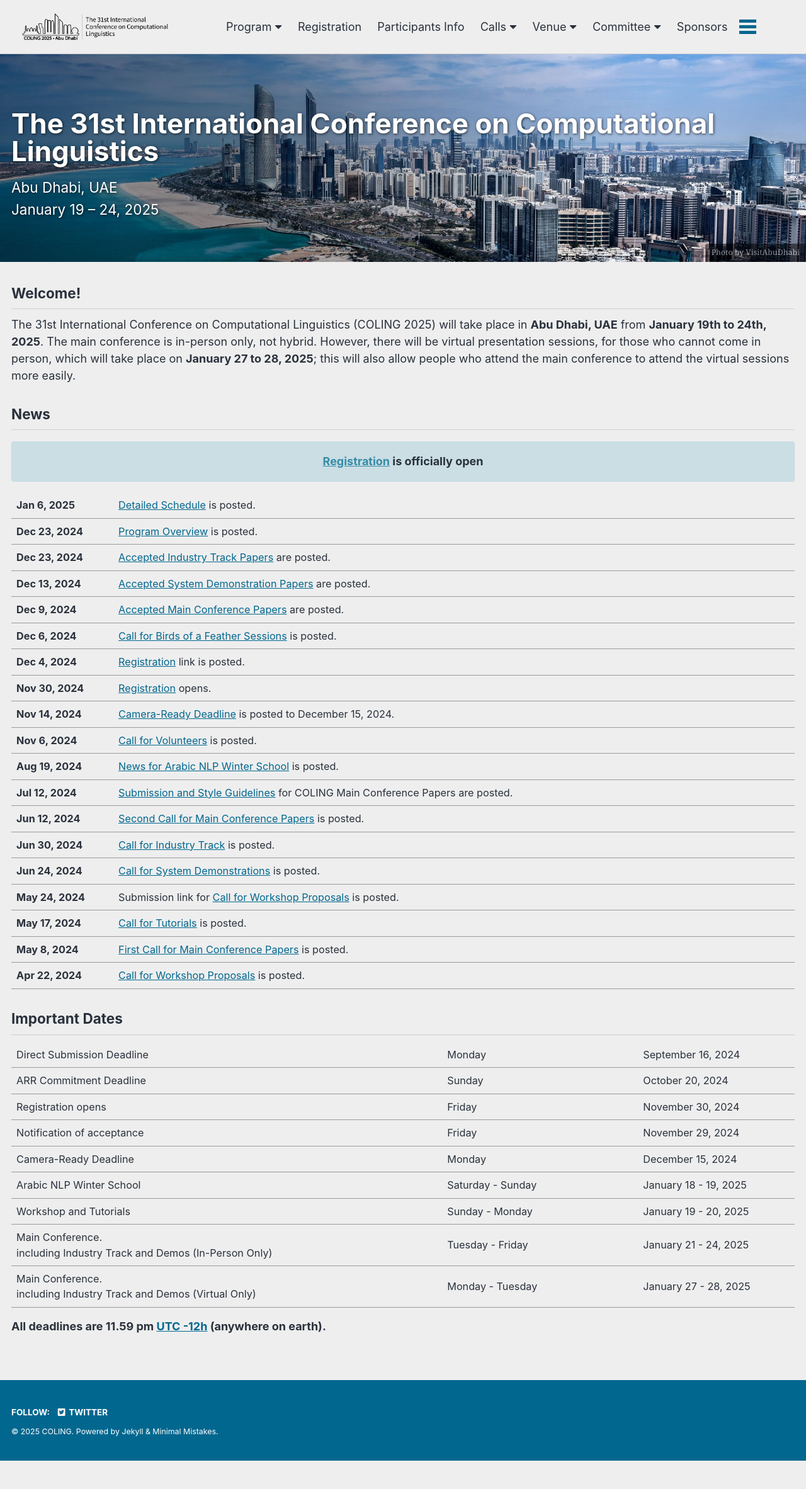
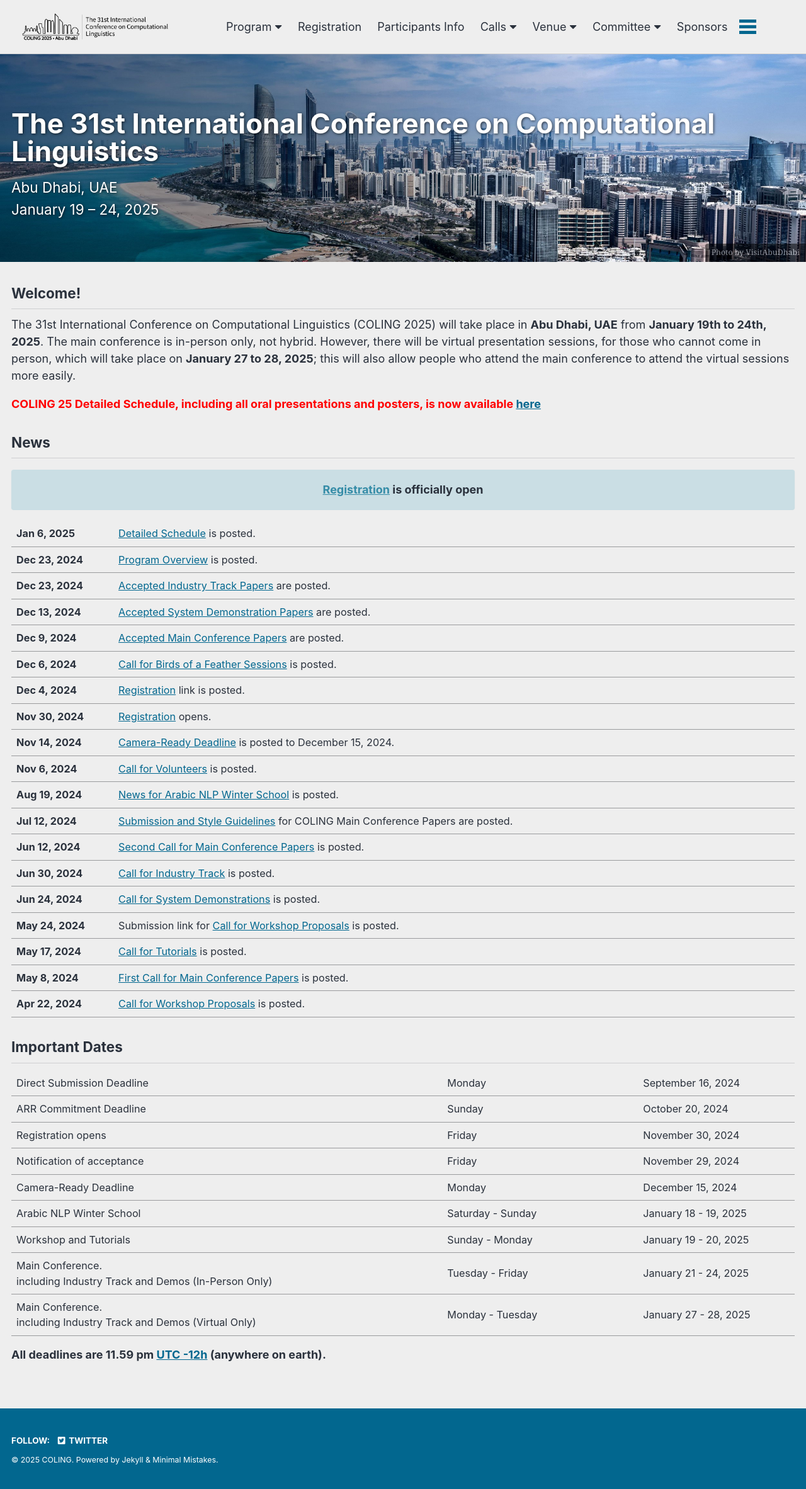
Before and after one commit to hasaniqbal777/coling-2025, a Jekyll site: the page built from _pages/home.md, in a window 1280 px wide. Shown: the whole page at 63% size. Built offline with Jekyll 4.4.1, drawn with Linux system fonts in a browser that asks for light colours; cached includes are drawn as plain includes; before the commit the page ends 2320 px from its top, so only the background shows below that.

```diff
--- a/_pages/home.md
+++ b/_pages/home.md
@@ -12,6 +12,11 @@ secondary_excerpt: "January 19 -- 24, 2025<br>"
 ## Welcome!
 
 The 31st International Conference on Computational Linguistics (COLING 2025) will take place in **Abu Dhabi, UAE** from **January 19th to 24th, 2025**. The main conference is in-person only, not hybrid. However, there will be virtual presentation sessions, for those who cannot come in person, which will take place on **January 27 to 28, 2025**; this will also allow people who attend the main conference to attend the virtual sessions more easily.
+
+<style>
+.red-text { color: red; font-weight: bold; font-size: 1em; }
+</style>
+<span class="red-text">COLING 25 Detailed Schedule, including all oral presentations and posters, is now available [here](https://docs.google.com/spreadsheets/d/1EzQl5drWfg3ohyaAz2327S4D4IPHNvEG2ZrtaIOFikk/edit?usp=sharing)
 
 ## News
 
```
Also changed, not shown: _pages/faqs/attending.md (+4 -0 lines).
